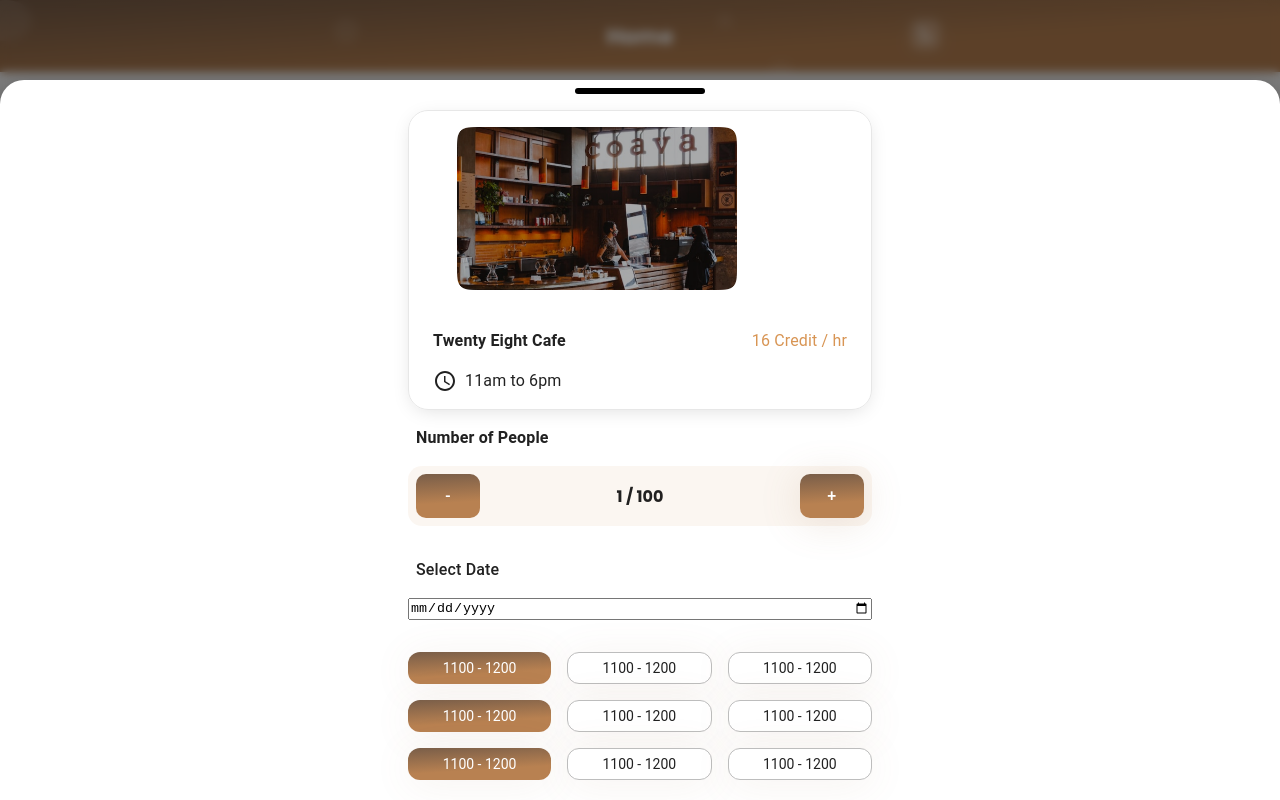
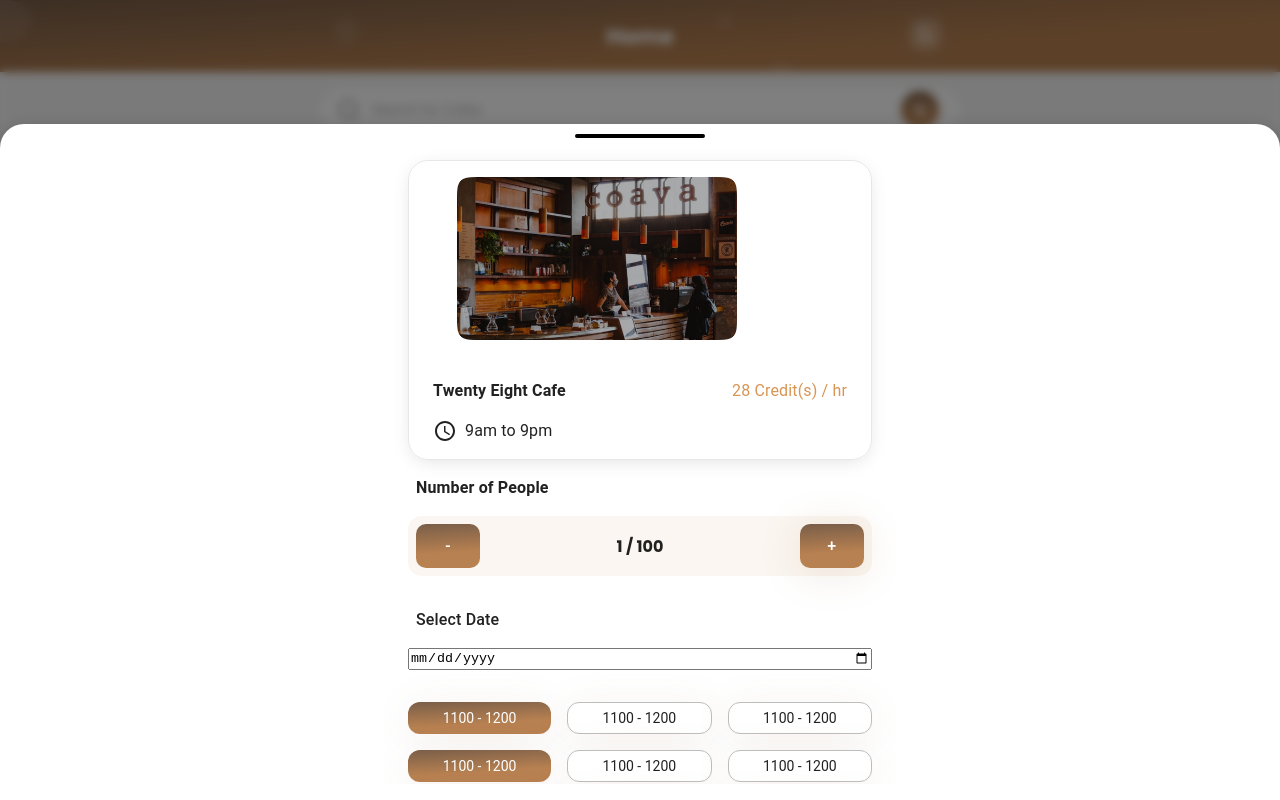
Before and after one commit to hustle-huts/hustlehuts-app, a Next.js app: page /cafes in a window 1280 px wide. Both pictures are taken after a click on the element 415 px from the left and 391 px from the top of the page. Shown: the top 800 px of the page. Built offline with nearby package versions, Linux system fonts and the light colour scheme.

Commit message:
changed to pass entire Cafe object to CafeCard and pass the selected object back to show in the modal, also adjusted the scrolling function in the slots selection popup

```diff
--- a/components/cafes/cafe-card.tsx
+++ b/components/cafes/cafe-card.tsx
@@ -20,25 +20,32 @@ import NoAmbienceIcon from '../../public/images/ambience-no.svg'
 import { MouseEventHandler } from 'react';
 
 interface props {
-    name: String
-    open_at: String
-    close_at: String
-    credit: number
-    has_wifi: Boolean
-    has_charging: Boolean
-    has_ambience: Boolean
-    image_url: string
-    rating: number
-    modalHandler: MouseEventHandler<HTMLDivElement>;
+    cafe: {
+        name: string;
+        open_at: string[];
+        close_at: string[];
+        credit: number;
+        has_wifi: boolean;
+        has_charging: boolean;
+        has_ambience: boolean;
+        image_url: string;
+        rating: number;
+    };
+    modalHandler: (cafe: any) => void;
 }
 
 const CafeCard: React.FC<props> = (props) => {
+    const handleClick = () => {
+        props.modalHandler(props.cafe);
+    };
+
     // Get the current time
     const currentTime = new Date();
+    const dayOfWeek = (currentTime.getDay() + 6) % 7; // 0 for Monday, 1 for Tuesday, etc.
 
     // Convert the "open_at" and "close_at" props to Date objects
-    const openTimeParts = props.open_at.match(/(\d+)(am|pm)/);
-    const closeTimeParts = props.close_at.match(/(\d+)(am|pm)/);
+    const openTimeParts = props.cafe.open_at[dayOfWeek].match(/(\d+)(am|pm)/);
+    const closeTimeParts = props.cafe.close_at[dayOfWeek].match(/(\d+)(am|pm)/);
 
     const openTime = openTimeParts
     ? new Date().setHours(
@@ -67,13 +74,13 @@ const CafeCard: React.FC<props> = (props) => {
     const indicatorText = openTimeParts && closeTimeParts ? (isOpen ? "OPEN" : "CLOSE") : "N.A.";
 
     return (
-        <Card className={styles.cafeCard} onClick={props.modalHandler}>
+        <Card className={styles.cafeCard} onClick={handleClick}>
             <CardMedia
                 className={styles.cafeImage}
-                image={props.image_url}
+                image={props.cafe.image_url}
                 title="Cafe Image">
                 <div className={styles.ifCafeIsOpenIndicator}>{indicatorText}</div>
-                <div className={styles.cafeCredit}>{props.credit} Credit(s) /hr</div>
+                <div className={styles.cafeCredit}>{props.cafe.credit} Credit(s) /hr</div>
                 <Button className={styles.cafeLike}
                     onClick={() => console.log("Like Cafe")}
                     variant="text">
@@ -86,12 +93,12 @@ const CafeCard: React.FC<props> = (props) => {
                 <CardContent sx={{ padding: '4px' }}>
                     <small className={styles.rating}>
                         <Image className={styles.ratingIcon} alt="Rating Icon" src={RatingIcon} />
-                        {props.rating}
+                        {props.cafe.rating}
                     </small>
-                    <div className={styles.cafeName}>{props.name}</div>
+                    <div className={styles.cafeName}>{props.cafe.name}</div>
                     <div className={styles.cafeInfo}>
                         <Image className={styles.clockIcon} alt="Clock Icon" src={ClockIcon} />
-                        {props.open_at} To {props.close_at}
+                        {props.cafe.open_at[dayOfWeek]} To {props.cafe.close_at[dayOfWeek]}
                     </div>
                     {/* to show the distance between the user and the cafe, temporarily commented off
                     <div className={styles.cafeInfo}>
@@ -101,7 +108,7 @@ const CafeCard: React.FC<props> = (props) => {
                 </CardContent>
                 <CardActions className={styles.cafeActions}>
                     <div>
-                        {props.has_wifi ? (
+                        {props.cafe.has_wifi ? (
                             <Image className={styles.wifiIcon} alt="Wifi Icon" src={WifiIcon} />
                         ) : (
                             <Image className={styles.wifiIcon} alt="No Wifi Icon" src={NoWifiIcon} />
@@ -109,7 +116,7 @@ const CafeCard: React.FC<props> = (props) => {
                         <p>Wifi</p>
                     </div>
                     <div>
-                        {props.has_charging ? (
+                        {props.cafe.has_charging ? (
                             <Image className={styles.chargingIcon} alt="Charging Icon" src={ChargingIcon} />
                         ) : (
                             <Image className={styles.chargingIcon} alt="No Charging Icon" src={NoChargingIcon} />
@@ -117,7 +124,7 @@ const CafeCard: React.FC<props> = (props) => {
                         <p>Charging</p>
                     </div>
                     <div>
-                        {props.has_ambience ? (
+                        {props.cafe.has_ambience ? (
                             <Image className={styles.ambienceIcon} alt="Ambience Icon" src={AmbienceIcon} />
                         ) : (
                             <Image className={styles.ambienceIcon} alt="No Ambience Icon" src={NoAmbienceIcon} />
--- a/components/ui/bottomSheet.tsx
+++ b/components/ui/bottomSheet.tsx
@@ -38,15 +38,16 @@ function BottomSheet({ isOpen, onClose, children }: BottomSheetProps) {
 
   const Puller = styled(Box)(({ theme }) => ({
     width: 130,
-    height: 6,
+    height: 4,
     display: 'flex',
     position: 'absolute',
+    top: 10,
     flexDirection: 'column',
     justifyContent: 'center',
     alignSelf: ' center',
     backgroundColor: theme.palette.mode === 'light' ? 'black' : grey[900],
     borderRadius: 3,
-    top: 8,
+    zIndex: 1,
   }));
 
   return (
@@ -62,7 +63,7 @@ function BottomSheet({ isOpen, onClose, children }: BottomSheetProps) {
           flexDirection: 'column',
           justifyContent: 'center',
           alignItems: ' center',
-          paddingBottom: 10,
+          paddingBottom: 2, // helps to determine the height of the popup
           paddingLeft: lgBreakpointMatches ? '30%' : 0,
           paddingRight: lgBreakpointMatches ? '30%' : 0
         }
@@ -103,6 +104,7 @@ function BottomSheet({ isOpen, onClose, children }: BottomSheetProps) {
       }}
       onOpen={handleSwipeStart}
     >
+
       <Container
       sx={{
         display: 'flex',
@@ -110,12 +112,22 @@ function BottomSheet({ isOpen, onClose, children }: BottomSheetProps) {
         position:' relative',
         flexDirection: 'column',
         justifyContent: 'center',
-        alignItems: ' center'
+        alignItems: 'center',
+        overflow: 'auto',
+        scrollbarWidth: 'thin', // Customize the scrollbar width
+        scrollbarColor: 'transparent transparent', // Customize the scrollbar color
+        '&::-webkit-scrollbar': {
+          width: '4px', // Customize the scrollbar width
+        },
+        '&::-webkit-scrollbar-thumb': {
+          backgroundColor: 'transparent', // Customize the scrollbar color
+        },
+        paddingTop: '20px'
       }}
       className={styles.slider}>
-      <Box sx={{ height: '80vh', maxWidth: '724px', paddingTop: '30px', display:'flex', flexDirection: 'column' }} >
-      <Puller />
+        <Box sx={{ height: '80vh', maxWidth: '724px', display:'flex', flexDirection: 'column' }} >
         {children}
+        <Puller />
       </Box>
       </Container>
 
--- a/pages/cafes/index.tsx
+++ b/pages/cafes/index.tsx
@@ -30,20 +30,27 @@ export default function AllCafes() {
           0
         ]
       },
-      "open_at": "9am",
-      "close_at": "5pm",
-      "credit": 2,
+      // start on Monday
+      "open_at": ["9am", "9am", "9am", "9am", "9am", "11am", "11am"],
+      "close_at": ["9pm", "9pm", "9pm", "9pm", "9pm", "11pm", "11pm"],
+      "credit": 28,
       "has_wifi": true,
       "has_charging": false,
       "has_ambience": false,
       "image_url": "./images/mocked-cafe1.jpeg",
       "availability_time_slots": [
         {
-          "date": null,
+          "date": "05-30-2023",
           "time": [
-            "string"
+            "9am-10am",
+            "10am-11am",
+            "11am-12pm"
           ],
-          "seat": 0
+          "seat": [
+            5,
+            6,
+            7
+          ]
         }
       ],
       "manager": "3fa85f64-5717-4562-b3fc-2c963f66afa6",
@@ -62,20 +69,26 @@ export default function AllCafes() {
           0
         ]
       },
-      "open_at": "10am",
-      "close_at": "2pm",
-      "credit": 3,
+      "open_at": ["9am", "9am", "10am", "9am", "9am", "11am", "11am"],
+      "close_at": ["9pm", "9pm", "10pm", "9pm", "9pm", "11pm", "11pm"],
+      "credit": 29,
       "has_wifi": true,
-      "has_charging": true,
+      "has_charging": false,
       "has_ambience": false,
-      "image_url": "./images/mocked-cafe2.jpg",
+      "image_url": "./images/mocked-cafe1.jpeg",
       "availability_time_slots": [
         {
-          "date": null,
+          "date": "05-30-2023",
           "time": [
-            "string"
+            "10am-11am",
+            "11am-12pm",
+            "12pm-1pm"
           ],
-          "seat": 0
+          "seat": [
+            6,
+            7,
+            8
+          ]
         }
       ],
       "manager": "3fa85f64-5717-4562-b3fc-2c963f66afa6",
@@ -94,20 +107,26 @@ export default function AllCafes() {
           0
         ]
       },
-      "open_at": "11am",
-      "close_at": "5pm",
-      "credit": 4,
+      "open_at": ["9am", "9am", "9am", "9am", "9am", "11am", "11am"],
+      "close_at": ["9pm", "9pm", "9pm", "9pm", "9pm", "11pm", "11pm"],
+      "credit": 30,
       "has_wifi": true,
-      "has_charging": true,
-      "has_ambience": true,
-      "image_url": "./images/mocked-cafe3.png",
+      "has_charging": false,
+      "has_ambience": false,
+      "image_url": "./images/mocked-cafe1.jpeg",
       "availability_time_slots": [
         {
-          "date": null,
+          "date": "05-30-2023",
           "time": [
-            "string"
+            "11am-12pm",
+            "12pm-1pm",
+            "1pm-2pm"
           ],
-          "seat": 0
+          "seat": [
+            7,
+            8,
+            9
+          ]
         }
       ],
       "manager": "3fa85f64-5717-4562-b3fc-2c963f66afa6",
@@ -122,14 +141,18 @@ export default function AllCafes() {
   const [isBottomSheetOpen, setIsBottomSheetOpen] = useState(false);
   const [isChoosingSlotsModalOpen, setIsChoosingSlotsModalOpen] = useState(false);
   const [activeStep, setActiveStep] = useState(0);
+  const [selectedCafe, setSelectedCafe] = useState<any>(null);
 
-  const handleBottomSheetOpen = () => {
+  const handleBottomSheetOpen = (cafe: any) => {
+    console.log(cafe)
+    setSelectedCafe(cafe);
     setIsBottomSheetOpen(true);
     setIsChoosingSlotsModalOpen(true);
   };
 
   const handleBottomSheetClose = () => {
     setIsBottomSheetOpen(false);
+    setSelectedCafe(null);
   };
 
   // for the number of people
@@ -141,7 +164,14 @@ export default function AllCafes() {
     setActiveStep((prevActiveStep) => prevActiveStep - 1);
   };
 
-  const choosingSlotsModal = () => {
+  // Get the day of the week to show the correct opening hours in the choosingSlotsModal
+  const currentTime = new Date();
+  const dayOfWeek = (currentTime.getDay() + 6) % 7; // 0 for Monday, 1 for Tuesday, etc.
+
+  const choosingSlotsModal = (cafe: any) => {
+    if (!cafe) {
+      return; // Return early if cafe is null or undefined
+    }
     return (
       <BottomSheet isOpen={isBottomSheetOpen} onClose={handleBottomSheetClose}>
         <Grid
@@ -150,17 +180,19 @@ export default function AllCafes() {
           justifyContent="center"
           alignItems="flex-start"
           sx={{
-            // overflow: "scroll",
             padding: 0,
-            paddingBottom: 10
+            paddingBottom: 10,
+            marginBottom: 20
           }}
         >
 
+          {/* Cafe details */}
           <Container sx={{
             border: "1px solid #E7E7E7",
             boxShadow: "0px 4px 20px -5px rgba(0, 0, 0, 0.15)",
             borderRadius: "20px",
             height: 'fit-content',
+            marginTop: 2,
             paddingBottom: 2
           }}>
             <Container className={styles.image}>
@@ -191,10 +223,10 @@ export default function AllCafes() {
               }}
             >
               <Typography sx={{ width: 2 / 5 }} textAlign='left' fontWeight={700}>
-                Twenty Eight Cafe
+                {cafe.name}
               </Typography>
               <Typography sx={{ width: 2 / 5, color: "#D89554" }} textAlign='right'>
-                16 Credit / hr
+                {cafe.credit} Credit(s) / hr
               </Typography>
             </Grid>
             <Grid
@@ -209,11 +241,13 @@ export default function AllCafes() {
             >
               <AccessTime />
               <Typography sx={{ width: 2 / 4, marginLeft: 1, }} textAlign='left'>
-                11am to 6pm
+                {cafe.open_at[dayOfWeek]} to {cafe.close_at[dayOfWeek]}
               </Typography>
             </Grid>
           </Container>
 
+
+          {/* Number of people */}
           <Grid
             container
             direction="column"
@@ -279,6 +313,11 @@ export default function AllCafes() {
               </Button>} />
           </Grid>
 
+
+          {/* Select slots */}
+
+
+          {/* Select Date and Calendar */}
           <Grid
             container
             direction="column"
@@ -300,6 +339,8 @@ export default function AllCafes() {
             </input>
           </Grid>
 
+
+          {/* Time slot selection */}
           <Grid
             container
             direction="column"
@@ -311,7 +352,8 @@ export default function AllCafes() {
               height: 'fit-content',
               marginLeft: 0,
               marginTop: 2,
-              marginBottom: 10,
+              marginBottom: 30,
+              paddingBottom: 5,
               width: '-webkit-fill-available'
             }}
           >
@@ -420,20 +462,13 @@ export default function AllCafes() {
             </Button>
           </div>
           <div style={{ width: "100%", overflow: "auto", display: "flex" }}>
-            {allCafes.map(({ name, open_at, close_at, credit, has_wifi, has_charging, has_ambience, image_url, rating}) => (
-              <CafeCard modalHandler={handleBottomSheetOpen}
-                key={`popular-cafe-${name}`}
-                name={name}
-                open_at={open_at}
-                close_at={close_at}
-                credit={credit}
-                has_wifi={has_wifi}
-                has_charging={has_charging}
-                has_ambience={has_ambience}
-                image_url={image_url}
-                rating={rating}
-              />
-            ))}
+          {allCafes.map((cafe) => (
+            <CafeCard
+              cafe={cafe}
+              modalHandler={() => handleBottomSheetOpen(cafe)}
+              key={`popular-cafe-${cafe.name}`}
+            />
+          ))}
           </div>
         </div>
 
@@ -447,18 +482,11 @@ export default function AllCafes() {
           </div>
 
           <div style={{ width: "100%", overflow: "auto", display: "flex" }}>
-            {allCafes.map(({ name, open_at, close_at, credit, has_wifi, has_charging, has_ambience, image_url, rating}) => (
-              <CafeCard modalHandler={handleBottomSheetOpen}
-                key={`popular-cafe-${name}`}
-                name={name}
-                open_at={open_at}
-                close_at={close_at}
-                credit={credit}
-                has_wifi={has_wifi}
-                has_charging={has_charging}
-                has_ambience={has_ambience}
-                image_url={image_url}
-                rating={rating}
+            {allCafes.map(cafe => (
+              <CafeCard
+                cafe={cafe}
+                modalHandler={() => handleBottomSheetOpen(cafe)}
+                key={`popular-cafe-${cafe.name}`}
               />
             ))}
           </div>
@@ -474,25 +502,19 @@ export default function AllCafes() {
           </div>
 
           <div style={{ width: "100%", overflow: "auto", display: "flex" }}>
-            {allCafes.map(({ name, open_at, close_at, credit, has_wifi, has_charging, has_ambience, image_url, rating}) => (
-              <CafeCard modalHandler={handleBottomSheetOpen}
-                key={`popular-cafe-${name}`}
-                name={name}
-                open_at={open_at}
-                close_at={close_at}
-                credit={credit}
-                has_wifi={has_wifi}
-                has_charging={has_charging}
-                has_ambience={has_ambience}
-                image_url={image_url}
-                rating={rating}
+            {allCafes.map(cafe => (
+              <CafeCard
+                cafe={cafe}
+                modalHandler={() => handleBottomSheetOpen(cafe)}
+                key={`popular-cafe-${cafe.name}`}
               />
             ))}
           </div>
         </div>
       </div>
       <BottomNavbar currentPage="home" />
-      {choosingSlotsModal()}
+
+      {isChoosingSlotsModalOpen? choosingSlotsModal(selectedCafe) : null}
     </div>
   );
 }
```
